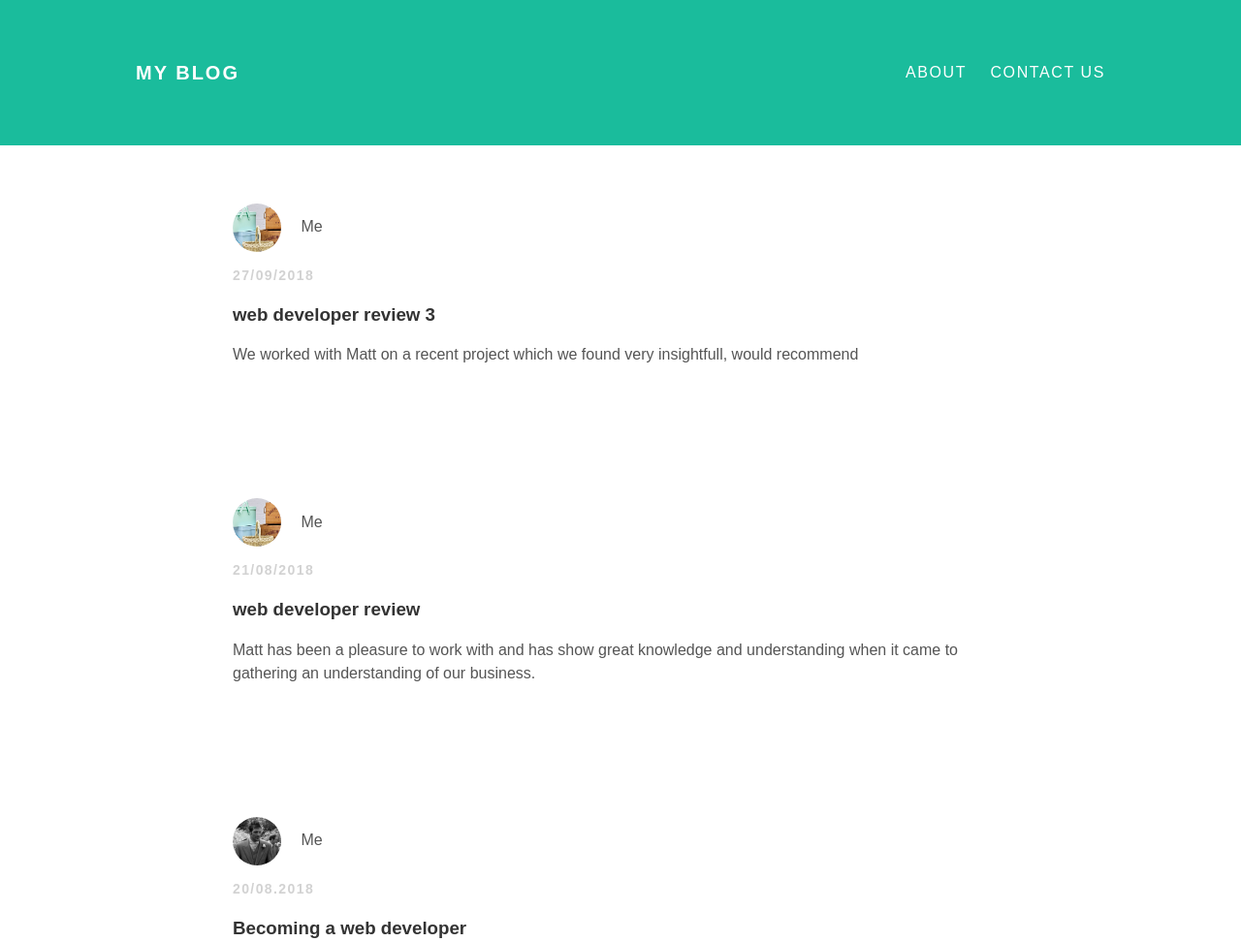
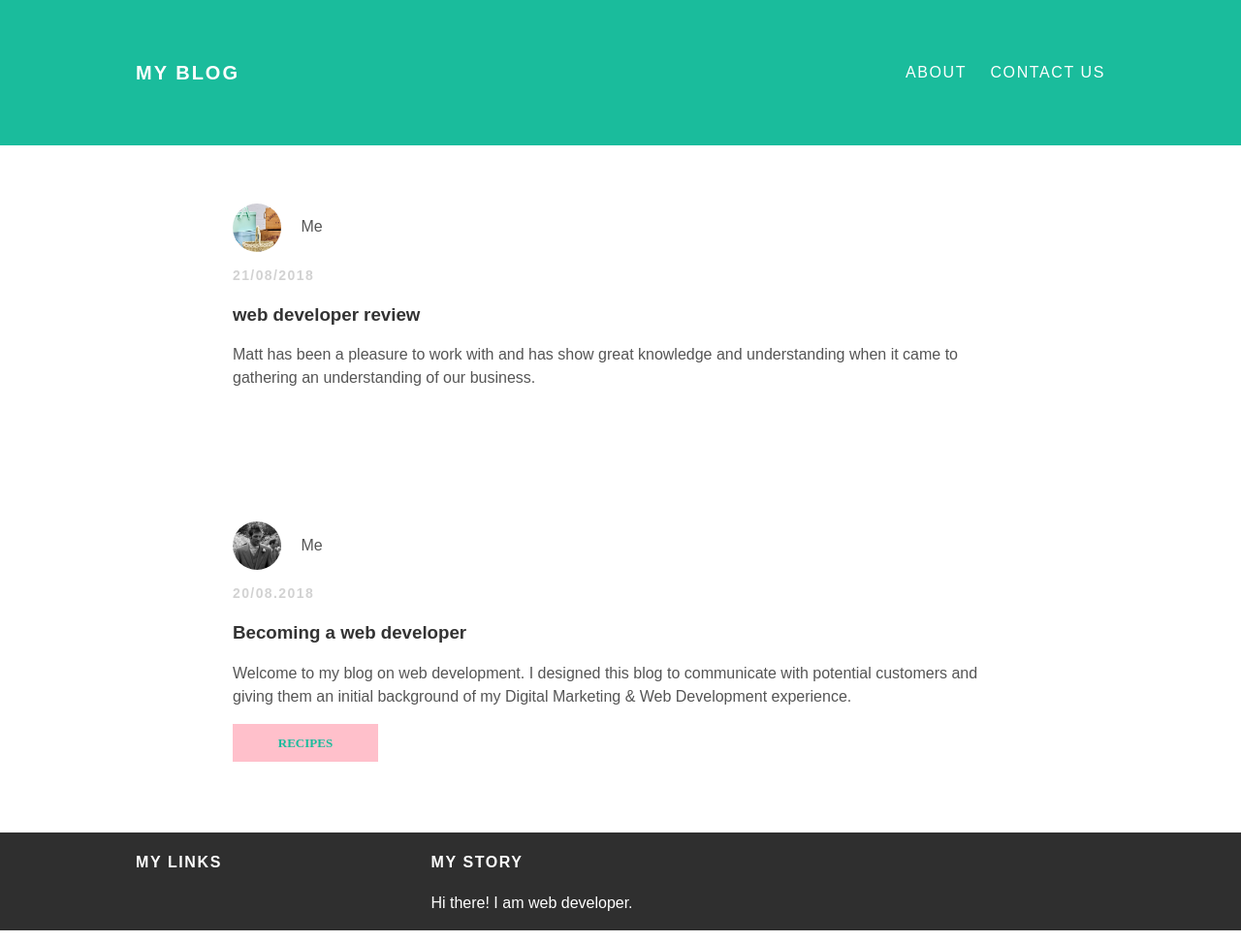
Before and after one commit to mattchristiansen7/mattchristiansen7.github.io, a plain HTML site: page index.html in a window 1280 px wide. Shown: the top 972 px of the page at 97% size. Drawn offline with Linux system fonts and the light colour scheme.

Commit message:
Add files via upload

```diff
--- a/index.html
+++ b/index.html
@@ -16,22 +16,6 @@
 			</ul>
 		</div>
 	</div>
-		<div id="content">
-			<div class="container">
-			<div class="post">
-				<div class="post-author">
-					<img src="choose_your_hamper.jpg" width="150px">
-					<span>Me</span>
-				</div>
-			    <p class="post-date">27/09/2018</p>
-			    <h3 class="post-title"> web developer review 3</h3>
-			    <div class="post-content">
-			    	<p>We worked with Matt on a recent project which we found very insightfull, would recommend
-			    	</p>
-
-			    </div>
-			</div>
-		</div>
 	<div id="content">
 			<div class="container">
 			<div class="post">
```
